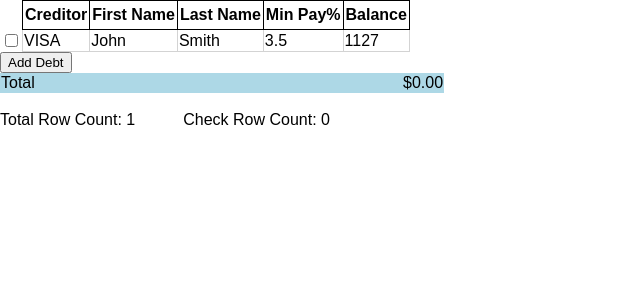
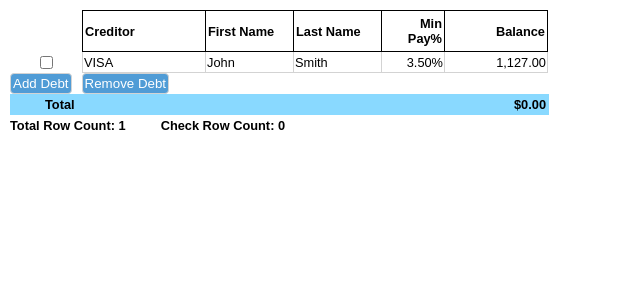
Before and after one commit to rfmcmillan/sfs-challenge, a React app: page / in a window 1280 px wide. Both pictures are taken after a click on the button "Add Debt". Shown: the top 300 px of the page, without its empty margins (0-640 px from the left). Built offline with nearby package versions, Linux system fonts and the light colour scheme; no server answers.

Commit message:
added tests for inclusion of balance amounts in total amount when checked

```diff
--- a/client/App.js
+++ b/client/App.js
@@ -39,7 +39,7 @@ const theme = createTheme({
 const App = () => {
   const [debts, setDebts] = useState([]);
 
-  const handleAddBtnClick = (ev) => {
+  const handleAddBtnClick = () => {
     const dummyDebt = {
       id: 99,
       creditorName: "VISA",
@@ -49,6 +49,10 @@ const App = () => {
       balance: 1127.0,
     };
     setDebts([...debts, dummyDebt]);
+  };
+
+  const handleRemoveBtnClick = () => {
+    setDebts(debts.slice(0, -1));
   };
 
   useEffect(async () => {
@@ -65,7 +69,11 @@ const App = () => {
 
   return (
     <ThemeProvider theme={theme}>
-      <DebtTable debts={debts} handleAddBtnClick={handleAddBtnClick} />
+      <DebtTable
+        debts={debts}
+        handleAddBtnClick={handleAddBtnClick}
+        handleRemoveBtnClick={handleRemoveBtnClick}
+      />
     </ThemeProvider>
   );
 };
--- a/client/components/DebtTable.js
+++ b/client/components/DebtTable.js
@@ -4,7 +4,7 @@ import Row from "./Row";
 import TotalRow from "./TotalRow";
 
 const DebtTable = (props) => {
-  const { debts, handleAddBtnClick } = props;
+  const { debts, handleAddBtnClick, handleRemoveBtnClick } = props;
   const [selectedDebts, setSelectedDebts] = useState([]);
 
   const handleCheck = (ev) => {
@@ -23,45 +23,73 @@ const DebtTable = (props) => {
   };
 
   return (
-    <div>
+    <div id="debt-table-root">
       <table id="debt-table" data-testid="debt-table-test">
         <thead>
           <tr>
             <th> </th>
-            <th className="header-cell" data-testid="header-cell-test">
+            <th
+              className="header-cell"
+              data-testid="header-cell-test"
+              align="left"
+            >
               Creditor
             </th>
-            <th className="header-cell" data-testid="header-cell-test">
+            <th
+              className="header-cell"
+              data-testid="header-cell-test"
+              align="left"
+            >
               First Name
             </th>
-            <th className="header-cell" data-testid="header-cell-test">
+            <th
+              className="header-cell"
+              data-testid="header-cell-test"
+              align="left"
+            >
               Last Name
             </th>
-            <th className="header-cell" data-testid="header-cell-test">
+            <th
+              className="header-cell"
+              data-testid="header-cell-test"
+              align="right"
+            >
               Min Pay%
             </th>
-            <th className="header-cell" data-testid="header-cell-test">
+            <th
+              className="header-cell"
+              data-testid="header-cell-test"
+              align="right"
+            >
               Balance
             </th>
           </tr>
         </thead>
         <tbody>
-          {debts.map((debt) => {
-            return <Row key={debt.id} debt={debt} handleCheck={handleCheck} />;
+          {debts.map((debt, idx) => {
+            return (
+              <Row
+                key={`${debt.id}-${idx}`}
+                debt={debt}
+                handleCheck={handleCheck}
+              />
+            );
           })}
         </tbody>
       </table>
-      <button onClick={handleAddBtnClick}>Add Debt</button>
+      <button id="add-debt-btn" onClick={handleAddBtnClick}>
+        Add Debt
+      </button>
+      <button id="remove-debt-btn" onClick={handleRemoveBtnClick}>
+        Remove Debt
+      </button>
       <table id="total-table">
         <tbody>
           <TotalRow debts={debts} selectedDebts={selectedDebts} />
         </tbody>
       </table>
-      <br />
-      <span>Total Row Count: {debts.length}</span>
-      <span id="total-check-count">
-        Check Row Count: {selectedDebts.length}
-      </span>
+      <p id="total-row-count">Total Row Count: {debts.length}</p>
+      <p id="check-row-count">Check Row Count: {selectedDebts.length}</p>
     </div>
   );
 };
@@ -69,6 +97,7 @@ const DebtTable = (props) => {
 DebtTable.propTypes = {
   debts: PropTypes.array,
   handleAddBtnClick: PropTypes.func,
+  handleRemoveBtnClick: PropTypes.func,
 };
 
 export default DebtTable;
--- a/client/components/Row.js
+++ b/client/components/Row.js
@@ -6,8 +6,9 @@ const Row = (props) => {
 
   return (
     <tr>
-      <td>
+      <td className="checkbox-cell" align="center">
         <input
+          data-testid={`checkbox-${debt.id}`}
           type="checkbox"
           id={debt.id}
           name="balance"
@@ -15,15 +16,20 @@ const Row = (props) => {
           onClick={handleCheck}
         />
       </td>
-      <td className="cell" data-testid="creditor-name">
+      <td className="cell creditor-cell" data-testid="creditor-name">
         {debt.creditorName}
       </td>
-      <td className="cell" data-testid="first-name">
+      <td className="cell first-name-cell" data-testid="first-name">
         {debt.firstName}
       </td>
-      <td className="cell">{debt.lastName}</td>
-      <td className="cell">{debt.minPaymentPercentage}</td>
-      <td className="cell">{debt.balance}</td>
+      <td className="cell last-name-cell">{debt.lastName}</td>
+      <td className="cell min-pay-cell" align="right">
+        {`${debt.minPaymentPercentage.toFixed(2)}%`}
+      </td>
+      <td
+        className="cell balance-cell"
+        align="right"
+      >{`${debt.balance.toLocaleString("en-US")}.00`}</td>
     </tr>
   );
 };
--- a/client/components/TotalRow.js
+++ b/client/components/TotalRow.js
@@ -15,7 +15,11 @@ const TotalRow = (props) => {
   return (
     <tr id="total-row">
       <td id="total-title">Total</td>
-      <td>{`$${totalBalance.toLocaleString("en-US")}.00`}</td>
+      <td
+        id="total-value"
+        align="right"
+        data-testid="total-value-test"
+      >{`$${totalBalance.toLocaleString("en-US")}.00`}</td>
     </tr>
   );
 };
--- a/package.json
+++ b/package.json
@@ -26,7 +26,9 @@
     "@babel/core": "^7.16.12",
     "@babel/preset-env": "^7.16.11",
     "@babel/preset-react": "^7.16.7",
+    "@testing-library/dom": "^8.11.3",
     "@testing-library/react": "^11.2.5",
+    "@testing-library/user-event": "^13.5.0",
     "babel-loader": "^8.2.3",
     "eslint": "^8.8.0",
     "eslint-config-prettier": "^8.3.0",
--- a/public/style.css
+++ b/public/style.css
@@ -1,5 +1,41 @@
 body {
   font-family: Arial, Helvetica, sans-serif;
+  font-size: 0.8rem;
+}
+
+/* IDs ____________________________________________________*/
+
+#add-debt-btn {
+  background-color: #509cd6;
+  border: 1px solid lightgray;
+  border-radius: 4px;
+  color: white;
+  padding: 2px;
+}
+
+#check-row-count {
+  margin-left: 3rem;
+  font-weight: bold;
+  display: inline-block;
+  margin: 3px 5px 5px 30px;
+}
+
+#debt-table-root {
+  margin: 10px;
+}
+
+#debt-table {
+  border-spacing: 0px;
+  border-collapse: collapse;
+}
+
+#remove-debt-btn {
+  background-color: #509cd6;
+  border: 1px solid lightgray;
+  border-radius: 4px;
+  color: white;
+  margin-left: 10px;
+  padding: 2px;
 }
 
 #root {
@@ -7,27 +43,53 @@ body {
   margin: 0;
 }
 
-#debt-table {
-  border-spacing: 0px;
-  border-collapse: collapse;
-}
-
 #total-row {
-  background-color: lightblue;
+  background-color: #89d9ff;
 }
 
 #total-title {
-  width: 400px;
+  width: 397px;
+  padding-left: 35px;
+  font-weight: bold;
+}
+
+#total-value {
+  width: 100px;
+  padding: 3px;
+  font-weight: bold;
 }
 
 #total-table {
-  /* border-spacing: 0px; */
   border-collapse: collapse;
   border: 0px;
 }
 
-#total-check-count {
-  margin-left: 3rem;
+#total-row-count {
+  font-weight: bold;
+  display: inline-block;
+  margin: 3px 5px 5px 0px;
+}
+
+/* Classes ________________________________________________*/
+
+.balance-cell {
+  width: 100px;
+}
+
+.cell {
+  border: 1px solid lightgray;
+}
+
+.checkbox-cell {
+  width: 70px;
+}
+
+.creditor-cell {
+  width: 120px;
+}
+
+.first-name-cell {
+  width: 85px;
 }
 
 .header-cell {
@@ -35,6 +97,10 @@ body {
   padding: 5px 2px 5px 2px;
 }
 
-.cell {
-  border: 1px solid lightgray;
+.last-name-cell {
+  width: 85px;
 }
+
+.min-pay-cell {
+  width: 60px;
+}
```
Also changed, not shown: 2 other files (tests, documents, lock files or other folders).
